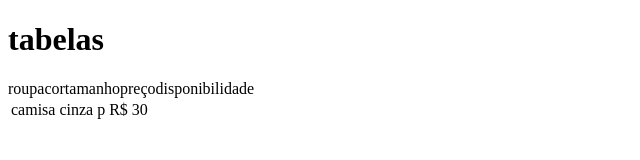
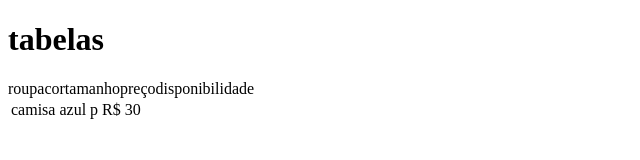
Before and after one commit to wellington-asilva/aula-tabela, a plain HTML site: page index.html in a window 1280 px wide. Shown: the full height of the page, 0-640 px from the left. Drawn offline with Linux system fonts and the light colour scheme.

Commit message:
mundando cinza para azul na coluna da cor

```diff
--- a/index.html
+++ b/index.html
@@ -23,7 +23,9 @@
        <table>
         <tr>
             <td>camisa</td>
-            <td>cinza</td>
+            <td>azul
+
+            </td>
             <td>p</td>
             <td>R$ 30</td>
         </tr>
```
